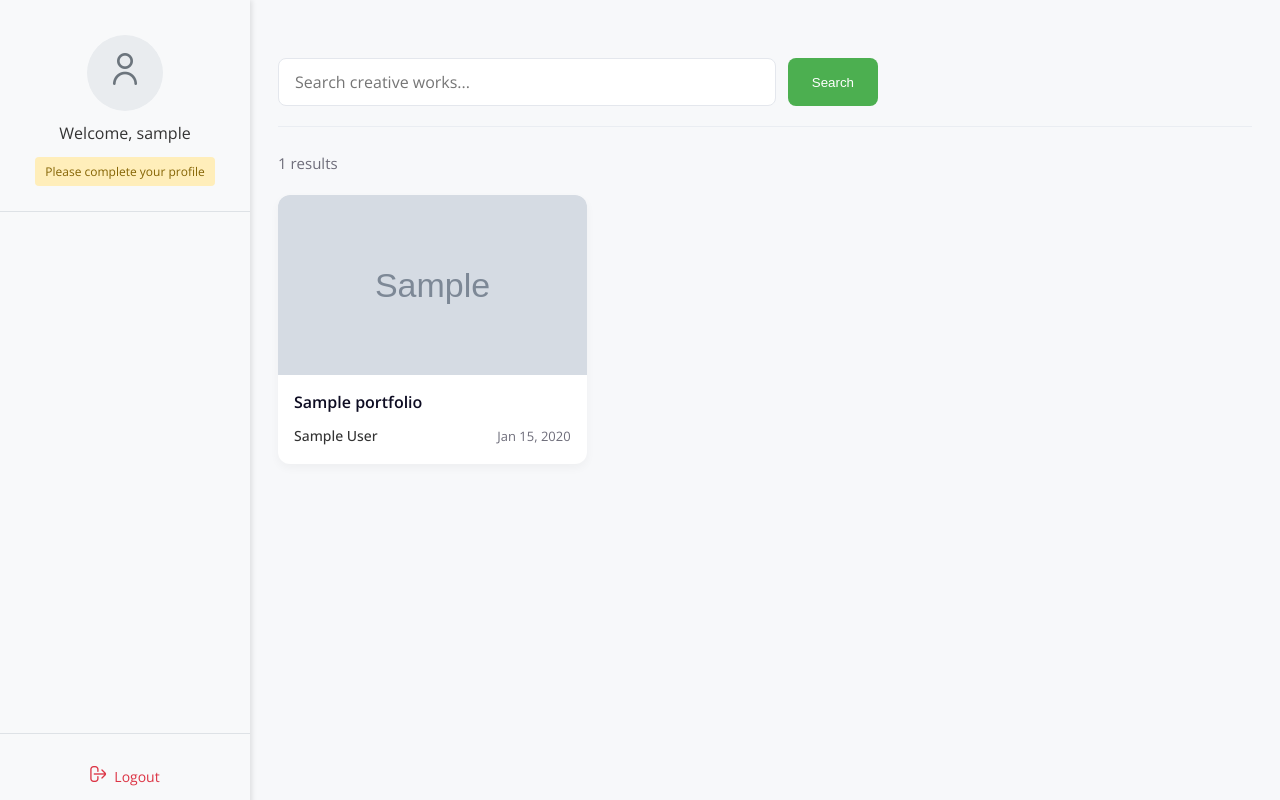
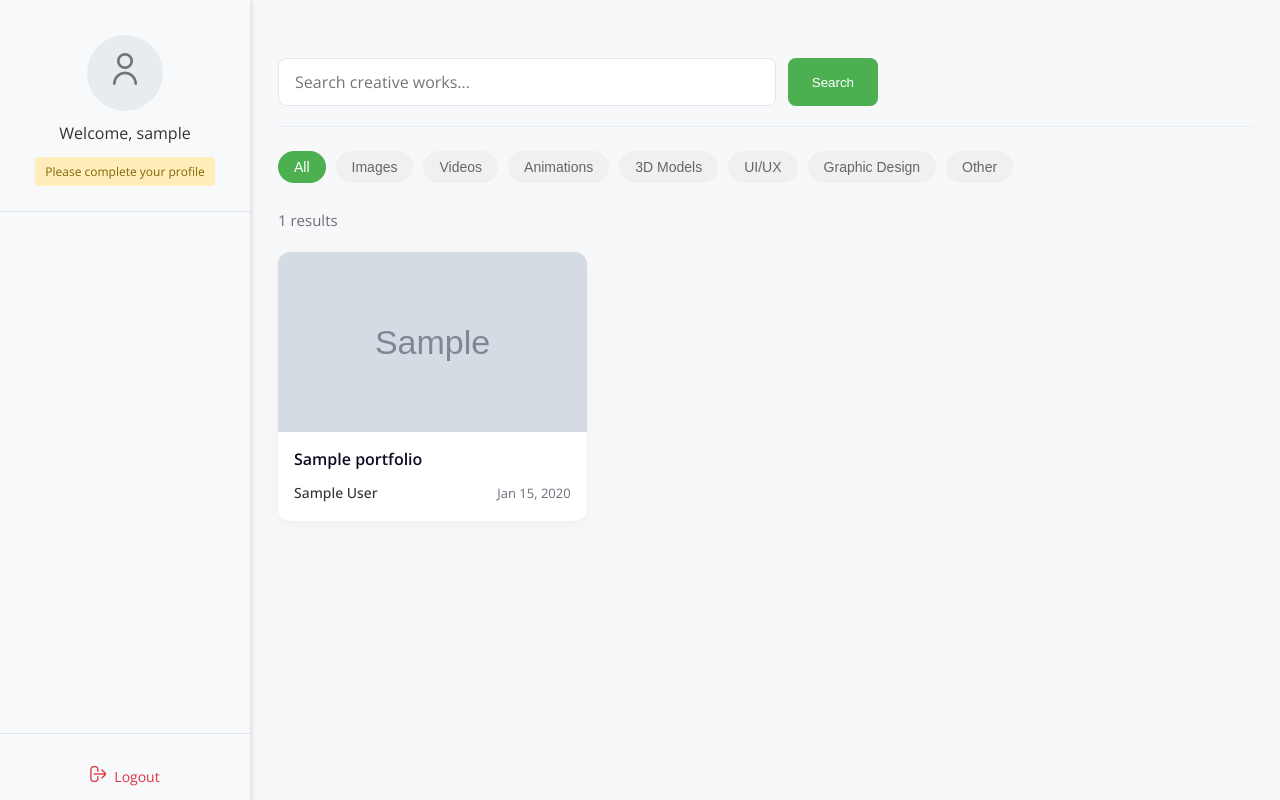
Before and after one commit to Eunice-Foo/SMMTC-Digital-Logbook, a PHP site: page /main_menu.php in a window 1280 px wide. Run offline with PHP 8.4, Linux system fonts and the light colour scheme; the visitor is signed in with stand-in values (Sample User, id 1); tables that the repository leaves empty or names only in its code hold one stand-in row (values such as "Sample post"); grey boxes marked "Sample" are stand-in pictures; some libraries are stand-ins or nearby versions.

Commit message:
Done category tab

```diff
--- /dev/null
+++ b/components/category_tabs.php
@@ -0,0 +1,34 @@
+<?php
+// filepath: c:\xampp\htdocs\log\components\category_tabs.php
+/**
+ * Renders category tabs for filtering
+ *
+ * @param string $activeCategory The currently active category
+ * @param array $categories List of categories to display
+ */
+function renderCategoryTabs($activeCategory = 'all', $categories = []) {
+    // Default categories if none provided
+    if (empty($categories)) {
+        $categories = [
+            'all' => 'All',
+            'Image' => 'Images',
+            'Video' => 'Videos',
+            'Animation' => 'Animations',
+            '3D Model' => '3D Models',
+            'UI/UX' => 'UI/UX',
+            'Graphic Design' => 'Graphic Design',
+            'Other' => 'Other'
+        ];
+    }
+    ?>
+    <div class="category-tabs">
+        <?php foreach ($categories as $value => $label): ?>
+            <button class="category-tab <?php echo ($activeCategory === $value) ? 'active' : ''; ?>"
+                    data-category="<?php echo htmlspecialchars($value); ?>">
+                <?php echo htmlspecialchars($label); ?>
+            </button>
+        <?php endforeach; ?>
+    </div>
+    <?php
+}
+?>
--- a/components/portfolio_card.php
+++ b/components/portfolio_card.php
@@ -2,7 +2,7 @@
 // filepath: c:\xampp\htdocs\log\components\portfolio_card.php
 function renderPortfolioCard($item) {
     ?>
-    <div class="portfolio-card" onclick="window.location.href='view_portfolio.php?id=<?php echo $item['portfolio_id']; ?>'">
+    <div class="portfolio-card" data-category="<?php echo htmlspecialchars($item['category']); ?>" onclick="window.location.href='view_portfolio.php?id=<?php echo $item['portfolio_id']; ?>'">
         <div class="card-media">
             <?php if (strpos($item['file_type'], 'video/') === 0): ?>
                 <?php
@@ -11,7 +11,7 @@ function renderPortfolioCard($item) {
                 ?>
                 <div class="video-badge">
                     <svg width="16" height="16" viewBox="0 0 16 16" fill="none" xmlns="http://www.w3.org/2000/svg">
-                        <path d="M8 0C3.6 0 0 3.6 0 8C0 12.4 3.6 16 8 16C12.4 16 16 8C16 3.6 12.4 0 8 0ZM6 11.5V4.5L12 8L6 11.5Z" fill="white"/>
+                        <path d="M8 0C3.6 0 0 3.6 0 8C0 12.4 3.6 16 8 16C12.4 16 16 12.4 16 8C16 3.6 12.4 0 8 0ZM6 11.5V4.5L12 8L6 11.5Z" fill="white"/>
                     </svg>
                 </div>
             <?php else: ?>
--- /dev/null
+++ b/css/category_tabs.css
@@ -0,0 +1,41 @@
+/* Category tabs styling */
+.category-tabs {
+    display: flex;
+    flex-wrap: wrap;
+    gap: 10px;
+    margin-bottom: 25px;
+}
+
+.category-tab {
+    padding: 8px 16px;
+    background-color: #f0f0f0;
+    border: none;
+    border-radius: 20px;
+    font-size: 14px;
+    font-weight: 500;
+    cursor: pointer;
+    transition: all 0.2s ease;
+    color: var(--text-secondary);
+}
+
+.category-tab:hover {
+    background-color: #e0e0e0;
+}
+
+.category-tab.active {
+    background-color: var(--primary-color);
+    color: white;
+}
+
+/* Responsive styles */
+@media (max-width: 768px) {
+    .category-tabs {
+        overflow-x: auto;
+        padding-bottom: 10px;
+        flex-wrap: nowrap;
+    }
+
+    .category-tab {
+        flex: 0 0 auto;
+    }
+}
--- a/main_menu.php
+++ b/main_menu.php
@@ -3,12 +3,14 @@ require_once 'includes/session_check.php';
 require_once 'includes/db.php';
 require_once 'components/media_count_label.php';
 require_once 'components/portfolio_card.php';
+require_once 'components/category_tabs.php'; // Add this line
 
 $search_results = [];
 $total_results = 0;
-$items_per_page = 12; // Increased to 12 items per page
+$items_per_page = 12;
 $page = isset($_POST['page']) ? (int)$_POST['page'] : 1;
 $offset = ($page - 1) * $items_per_page;
+$category_filter = isset($_REQUEST['category']) ? $_REQUEST['category'] : 'all';
 
 if ($_SERVER["REQUEST_METHOD"] == "POST" && isset($_POST['search'])) {
     $search = $_POST['search'];
@@ -20,7 +22,8 @@ if ($_SERVER["REQUEST_METHOD"] == "POST" && isset($_POST['search'])) {
                 p.portfolio_description,
                 p.portfolio_date,
                 p.portfolio_time,
-                u.user_id, /* Add this line */
+                p.category,
+                u.user_id,
                 u.user_name as username,
                 COALESCE(s.full_name, sv.supervisor_name) as full_name,
                 m.file_name as media,
@@ -32,13 +35,19 @@ if ($_SERVER["REQUEST_METHOD"] == "POST" && isset($_POST['search'])) {
             LEFT JOIN supervisor sv ON u.user_id = sv.supervisor_id
             LEFT JOIN portfolio_media pm ON p.portfolio_id = pm.portfolio_id
             LEFT JOIN media m ON pm.media_id = m.media_id
+            " . ($category_filter !== 'all' ? "WHERE p.category = :category" : "") . "
             GROUP BY p.portfolio_id
             ORDER BY p.portfolio_date DESC, p.portfolio_time DESC
             LIMIT :limit OFFSET :offset
         ");
+
+        if ($category_filter !== 'all') {
+            $stmt->bindParam(':category', $category_filter);
+        }
         $stmt->bindParam(':limit', $items_per_page, PDO::PARAM_INT);
         $stmt->bindParam(':offset', $offset, PDO::PARAM_INT);
     } else {
+        // Search query with category filter
         $stmt = $conn->prepare("
             SELECT
                 p.portfolio_id,
@@ -46,7 +55,8 @@ if ($_SERVER["REQUEST_METHOD"] == "POST" && isset($_POST['search'])) {
                 p.portfolio_description,
                 p.portfolio_date,
                 p.portfolio_time,
-                u.user_id, /* Add this line */
+                p.category,
+                u.user_id,
                 u.user_name as username,
                 COALESCE(s.full_name, sv.supervisor_name) as full_name,
                 m.file_name as media,
@@ -58,14 +68,18 @@ if ($_SERVER["REQUEST_METHOD"] == "POST" && isset($_POST['search'])) {
             LEFT JOIN supervisor sv ON u.user_id = sv.supervisor_id
             LEFT JOIN portfolio_media pm ON p.portfolio_id = pm.portfolio_id
             LEFT JOIN media m ON pm.media_id = m.media_id
-            WHERE p.portfolio_title LIKE :search
-            OR p.portfolio_description LIKE :search
+            WHERE (p.portfolio_title LIKE :search OR p.portfolio_description LIKE :search)
+            " . ($category_filter !== 'all' ? "AND p.category = :category" : "") . "
             GROUP BY p.portfolio_id
             ORDER BY p.portfolio_date DESC, p.portfolio_time DESC
             LIMIT :limit OFFSET :offset
         ");
+
         $search_param = "%" . $search . "%";
         $stmt->bindParam(':search', $search_param, PDO::PARAM_STR);
+        if ($category_filter !== 'all') {
+            $stmt->bindParam(':category', $category_filter);
+        }
         $stmt->bindParam(':limit', $items_per_page, PDO::PARAM_INT);
         $stmt->bindParam(':offset', $offset, PDO::PARAM_INT);
     }
@@ -73,23 +87,40 @@ if ($_SERVER["REQUEST_METHOD"] == "POST" && isset($_POST['search'])) {
     $stmt->execute();
     $search_results = $stmt->fetchAll(PDO::FETCH_ASSOC);
 
-    // Get total count
+    // Count total results for pagination
     if (empty($search)) {
-        $count_stmt = $conn->prepare("
-            SELECT COUNT(DISTINCT p.portfolio_id) as count
+        $stmt = $conn->prepare("
+            SELECT COUNT(DISTINCT p.portfolio_id) as total
             FROM portfolio p
+            " . ($category_filter !== 'all' ? "WHERE p.category = :category" : "") . "
         ");
+        if ($category_filter !== 'all') {
+            $stmt->bindParam(':category', $category_filter);
+        }
     } else {
-        $count_stmt = $conn->prepare("
-            SELECT COUNT(DISTINCT p.portfolio_id) as count
+        $stmt = $conn->prepare("
+            SELECT COUNT(DISTINCT p.portfolio_id) as total
             FROM portfolio p
-            WHERE p.portfolio_title LIKE :search
-            OR p.portfolio_description LIKE :search
+            WHERE (p.portfolio_title LIKE :search OR p.portfolio_description LIKE :search)
+            " . ($category_filter !== 'all' ? "AND p.category = :category" : "") . "
         ");
-        $count_stmt->bindParam(':search', $search_param, PDO::PARAM_STR);
+        $stmt->bindParam(':search', $search_param, PDO::PARAM_STR);
+        if ($category_filter !== 'all') {
+            $stmt->bindParam(':category', $category_filter);
+        }
     }
-    $count_stmt->execute();
-    $total_results = $count_stmt->fetch(PDO::FETCH_ASSOC)['count'];
+
+    $stmt->execute();
+    $result = $stmt->fetch(PDO::FETCH_ASSOC);
+    $total_results = $result['total'];
+
+    if (isset($_POST['ajax'])) {
+        echo json_encode([
+            'results' => $search_results,
+            'total' => $total_results
+        ]);
+        exit;
+    }
 } else {
     // Initial page load
     $stmt = $conn->prepare("
@@ -99,7 +130,8 @@ if ($_SERVER["REQUEST_METHOD"] == "POST" && isset($_POST['search'])) {
             p.portfolio_description,
             p.portfolio_date,
             p.portfolio_time,
-            u.user_id, /* Add this line */
+            p.category,
+            u.user_id,
             u.user_name as username,
             COALESCE(s.full_name, sv.supervisor_name) as full_name,
             m.file_name as media,
@@ -111,27 +143,33 @@ if ($_SERVER["REQUEST_METHOD"] == "POST" && isset($_POST['search'])) {
         LEFT JOIN supervisor sv ON u.user_id = sv.supervisor_id
         LEFT JOIN portfolio_media pm ON p.portfolio_id = pm.portfolio_id
         LEFT JOIN media m ON pm.media_id = m.media_id
+        " . ($category_filter !== 'all' ? "WHERE p.category = :category" : "") . "
         GROUP BY p.portfolio_id
         ORDER BY p.portfolio_date DESC, p.portfolio_time DESC
         LIMIT :limit OFFSET :offset
     ");
+
+    if ($category_filter !== 'all') {
+        $stmt->bindParam(':category', $category_filter);
+    }
     $stmt->bindParam(':limit', $items_per_page, PDO::PARAM_INT);
     $stmt->bindParam(':offset', $offset, PDO::PARAM_INT);
     $stmt->execute();
     $search_results = $stmt->fetchAll(PDO::FETCH_ASSOC);
 
-    $count_stmt = $conn->prepare("
-        SELECT COUNT(DISTINCT p.portfolio_id) as count
+    // Count total results
+    $stmt = $conn->prepare("
+        SELECT COUNT(DISTINCT p.portfolio_id) as total
         FROM portfolio p
+        " . ($category_filter !== 'all' ? "WHERE p.category = :category" : "") . "
     ");
-    $count_stmt->execute();
-    $total_results = $count_stmt->fetch(PDO::FETCH_ASSOC)['count'];
-}
 
-// If this is an AJAX request, return JSON
-if (isset($_POST['ajax'])) {
-    echo json_encode(['results' => $search_results, 'total' => $total_results]);
-    exit;
+    if ($category_filter !== 'all') {
+        $stmt->bindParam(':category', $category_filter);
+    }
+    $stmt->execute();
+    $result = $stmt->fetch(PDO::FETCH_ASSOC);
+    $total_results = $result['total'];
 }
 ?>
 
@@ -140,13 +178,13 @@ if (isset($_POST['ajax'])) {
 <head>
     <meta charset="UTF-8">
     <meta name="viewport" content="width=device-width, initial-scale=1.0">
-    <title>Explore Portfolio Works</title>
+    <title>Explore Portfolios</title>
     <link rel="stylesheet" href="css/theme.css">
     <link rel="stylesheet" href="css/main_menu.css">
+    <link rel="stylesheet" href="css/category_tabs.css">
     <script src="https://code.jquery.com/jquery-3.6.0.min.js"></script>
 </head>
-
-<body data-user-id="<?php echo $_SESSION['user_id']; ?>">
+<body>
     <?php include 'components/side_menu.php'; ?>
 
     <div class="main-content">
@@ -162,6 +200,8 @@ if (isset($_POST['ajax'])) {
                 <button type="submit" class="search-button">Search</button>
             </form>
         </div>
+
+        <?php renderCategoryTabs($category_filter); ?>
 
         <div class="results-count">
             <span><?php echo $total_results; ?> results</span>
@@ -185,10 +225,31 @@ if (isset($_POST['ajax'])) {
         </div>
     </div>
 
+    <script src="js/category_filter.js"></script>
     <script>
         let currentPage = 1;
         let loading = false;
         let hasMore = <?php echo $total_results > ($page * $items_per_page) ? 'true' : 'false'; ?>;
+        let currentCategory = '<?php echo $category_filter; ?>';
+
+        // Modified initCategoryFilter to work with AJAX pagination
+        document.addEventListener('DOMContentLoaded', function() {
+            const categoryTabs = document.querySelectorAll('.category-tab');
+
+            categoryTabs.forEach(tab => {
+                tab.addEventListener('click', () => {
+                    // Update active state for tabs
+                    categoryTabs.forEach(t => t.classList.remove('active'));
+                    tab.classList.add('active');
+
+                    const selectedCategory = tab.dataset.category;
+                    currentCategory = selectedCategory;
+
+                    // Reload page with new category filter
+                    window.location.href = 'main_menu.php?category=' + selectedCategory;
+                });
+            });
+        });
 
         $(window).scroll(function() {
             if($(window).scrollTop() + $(window).height() > $(document).height() - 300) {
@@ -206,6 +267,7 @@ if (isset($_POST['ajax'])) {
             $.post('main_menu.php', {
                 page: currentPage,
                 search: $('input[name="search"]').val(),
+                category: currentCategory,
                 ajax: true
             }, function(data) {
                 const response = JSON.parse(data);
@@ -238,7 +300,7 @@ if (isset($_POST['ajax'])) {
                         }
 
                         $('#gallery').append(`
-                            <div class="portfolio-card" onclick="window.location.href='view_portfolio.php?id=${result.portfolio_id}'">
+                            <div class="portfolio-card" onclick="window.location.href='view_portfolio.php?id=${result.portfolio_id}'" data-category="${result.category}">
                                 <div class="card-media">
                                     ${videoHtml}
                                     ${mediaCountHtml}
--- a/user_portfolio_profile.php
+++ b/user_portfolio_profile.php
@@ -56,6 +56,7 @@ try {
             p.portfolio_title,
             p.portfolio_date,
             p.portfolio_time,
+            p.category,
             u.user_name as username,
             COALESCE(s.full_name, sv.supervisor_name) as full_name,
             m.file_name as media,
```
Also changed, not shown: add_portfolio.php (+17 -3 lines), css/portfolio.css (+41 -0 lines), js/category_filter.js (added, +30 -0 lines), portfolio.php (+16 -3 lines).
